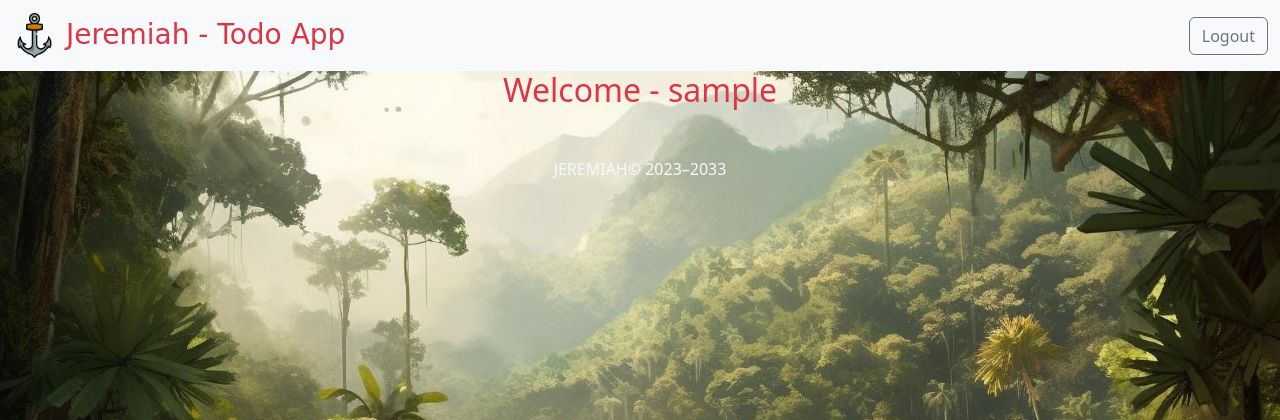
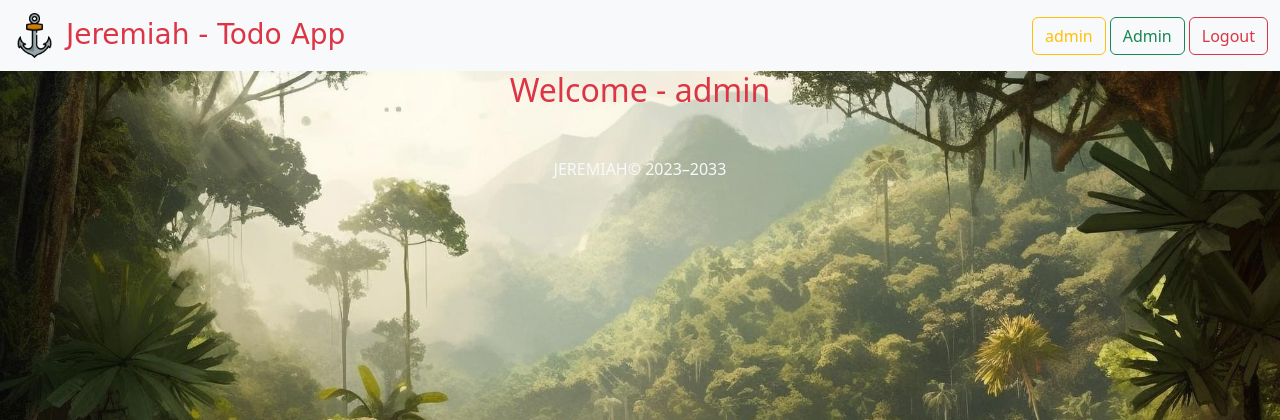
Before and after one commit to Jeremieon/flask_todo, a Flask app: template templates/tasklist.html in a window 1280 px wide. Shown: the top 420 px of the page. Run offline with Flask 3, Linux system fonts and the light colour scheme; the template is opened without the code that fills it, so the values that code supplies are empty; the visitor is signed in with stand-in values (Sample User, id 1); some web fonts are replaced.

Commit message:
this is the last commit fixed all bugs

```diff
--- a/app.py
+++ b/app.py
@@ -103,10 +103,13 @@ def logout():
     return redirect(url_for('login'))
 #===============End of User Auth===================#
 
-# @app.route('/data/')
-# def RetrieveDataList():
-#     tasks = Todo.query.order_by(Todo.id.desc()).all()
-#     return render_template('tasklist.html',tasks = tasks)
+@app.route('/admin')
+def RetrieveDataList():
+    if session['username'] =='admin':
+        tasks = Todo.query.order_by(Todo.id.desc()).all()
+        return render_template('tasklist.html',tasks = tasks)
+    else:
+        return render_template('admin.html')
 #api get
 @app.route('/api/tasks', methods=['GET'])
 def get_api_data():
@@ -114,7 +117,7 @@ def get_api_data():
     serialized_tasks = [task.serialize() for task in tasks]
     return jsonify(serialized_tasks),200
 
-@app.route('/late',methods=['POST','GET'])
+@app.route('/home',methods=['POST','GET'])
 def home():
     data_list = ['danger','info','primary','secondary','success','dark','warning']
     colors = choice(data_list)
--- /dev/null
+++ b/templates/admin.html
@@ -0,0 +1,6 @@
+{% extends 'base.html' %}
+{% block body %}
+    <div class="alert alert-danger">
+        <h1><img src="/static/images/padlock.png" alt="delete" width="40" height="40"> Only Admin Access Allowed!!!</h1>
+    </div>
+{% endblock %}
--- a/templates/base.html
+++ b/templates/base.html
@@ -12,10 +12,12 @@
     <nav class="navbar navbar-expand-lg bg-light">
         <div class="container-fluid">
             <a class="navbar-brand navname text-danger fs-3" href="/"><img src="/static/images/anchor.png" alt="delete" width="45" height="45"> Jeremiah - Todo App</a>
-            <a class="btn btn-outline-secondary" href="{{ url_for('logout')}}" >Logout</a>
+            <div class="d-flex d-flex-end">
+            <a class="btn btn-outline-warning">{{session['username']}}</a>
+            <a class="btn btn-outline-success mx-1" href="{{ url_for('RetrieveDataList')}}" >Admin</a>
+            <a class="btn btn-outline-danger" href="{{ url_for('logout')}}" >Logout</a>
         </div>
-
-
+        </div>
     </nav>
   <main class="container">
     {% for message in get_flashed_messages() %}
--- a/templates/tasklist.html
+++ b/templates/tasklist.html
@@ -3,7 +3,7 @@
 
 {% for task in tasks %}
 
-<div class="alert alert-primary">
+<div class="alert alert-{{task.color_me}} w-100 map">
     <p>{{task.content}}   {{task.created_at.strftime('%Y-%M-%d')}}</p>
 </div>
 {% endfor %}
```
Also changed, not shown: static/images/padlock.png (added).
